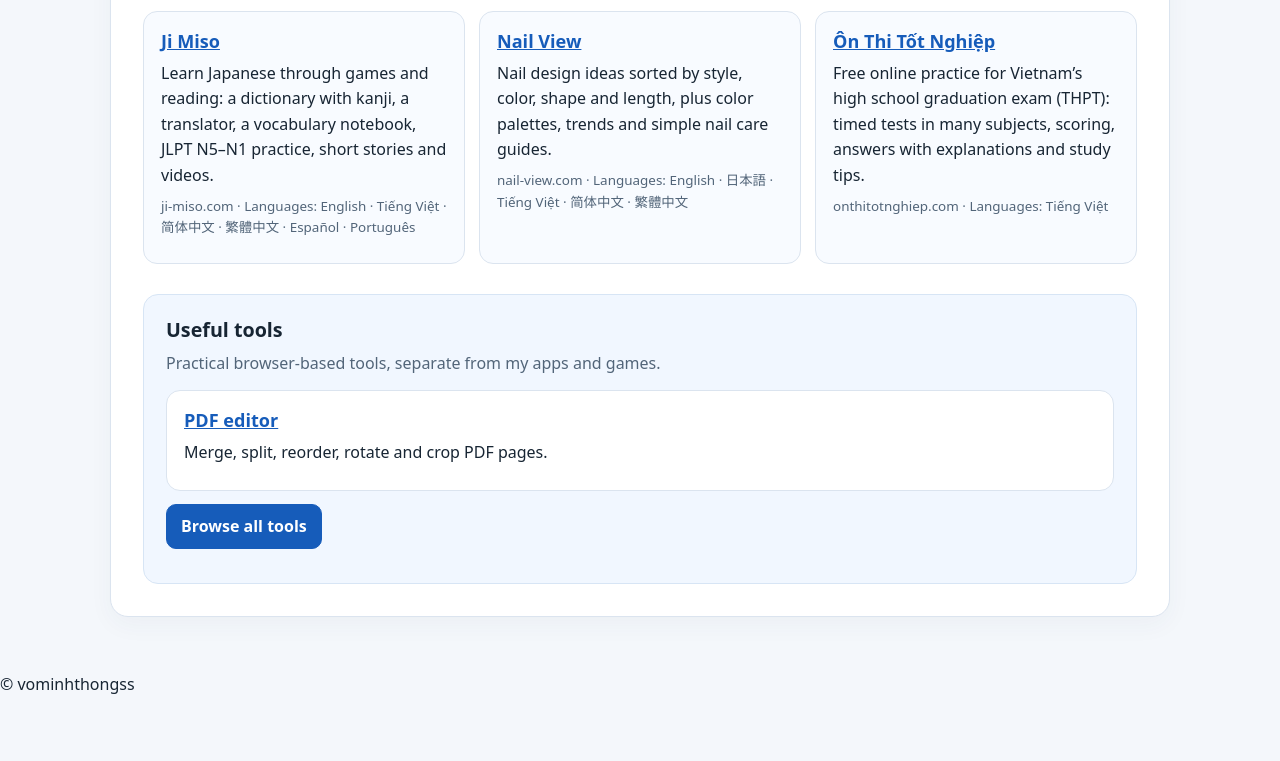
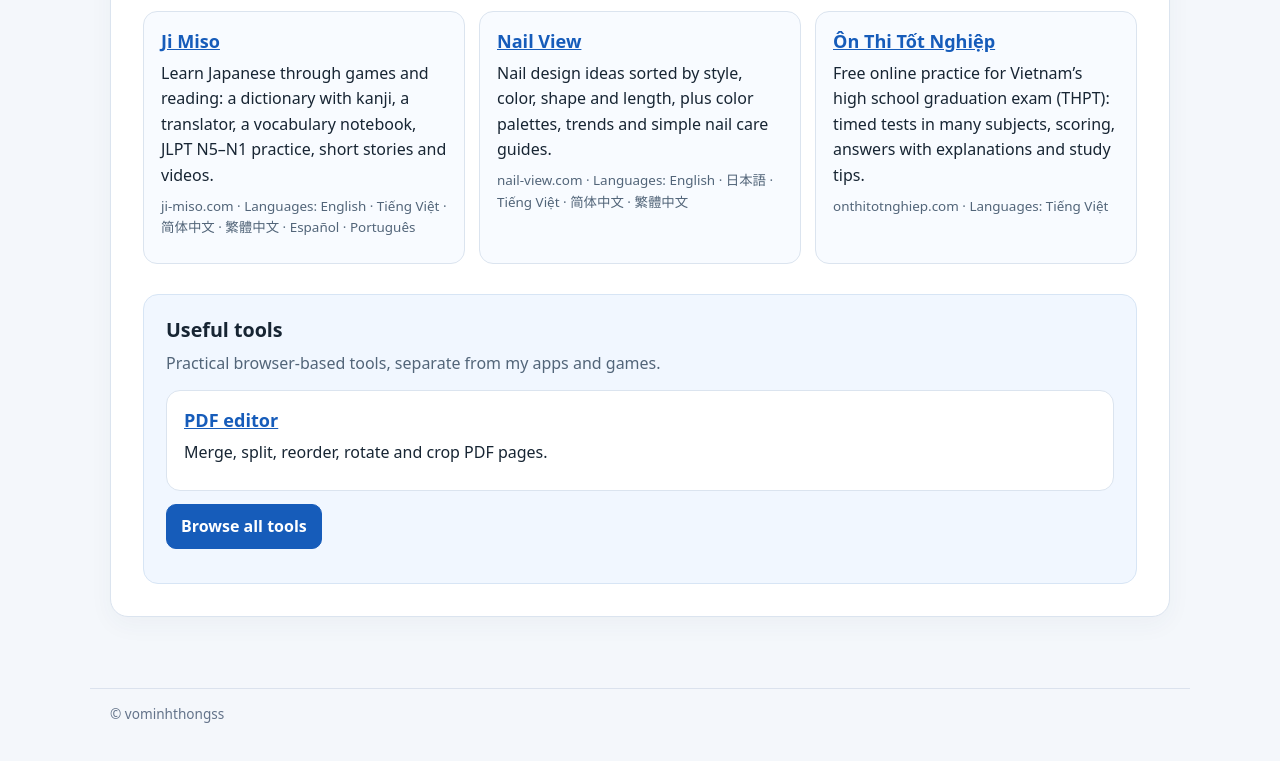
Before and after one commit to vominhthongss/vominhthongss.github.io, a plain HTML site: page index.html in a window 1280 px wide. Shown: the part 553-1314 px from the top of the page. Before the commit the page ends 1251 px from the top, so only its background shows below. Drawn offline with Linux system fonts and the light colour scheme.

Commit message:
style: align homepage footer with PDF tool footer styling

```diff
--- a/tools/assets/site-layout.css
+++ b/tools/assets/site-layout.css
@@ -32,6 +32,7 @@
 .site-page .tool-collection .apps > li{background:#fff}
 .site-page .tagline{font-size:1.12rem;color:#526579}
 .site-page .date,.site-page .note,.site-page .soon{color:#526579;font-size:.92rem}
+body > footer{max-width:1100px;margin:16px auto 28px;padding:14px 20px;border-top:1px solid #dbe2ed;color:#63738a;font-size:.85rem}
 .site-page footer{font-size:.88rem;color:#63738a;border-top:1px solid #dbe2ed;padding-top:14px;margin-top:25px}
 .site-page .stores{display:flex;flex-wrap:wrap;align-items:center;gap:12px}
 .site-page .stores a{margin:0}
```
